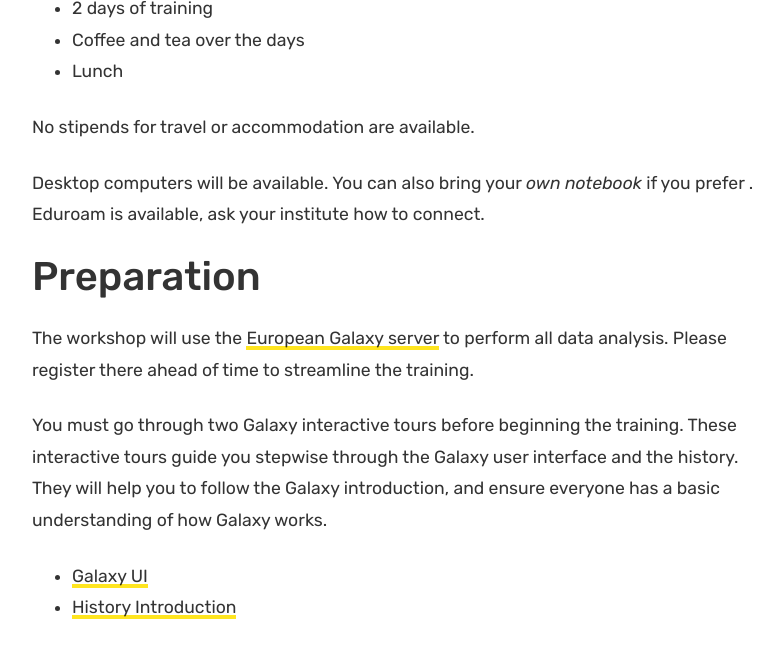
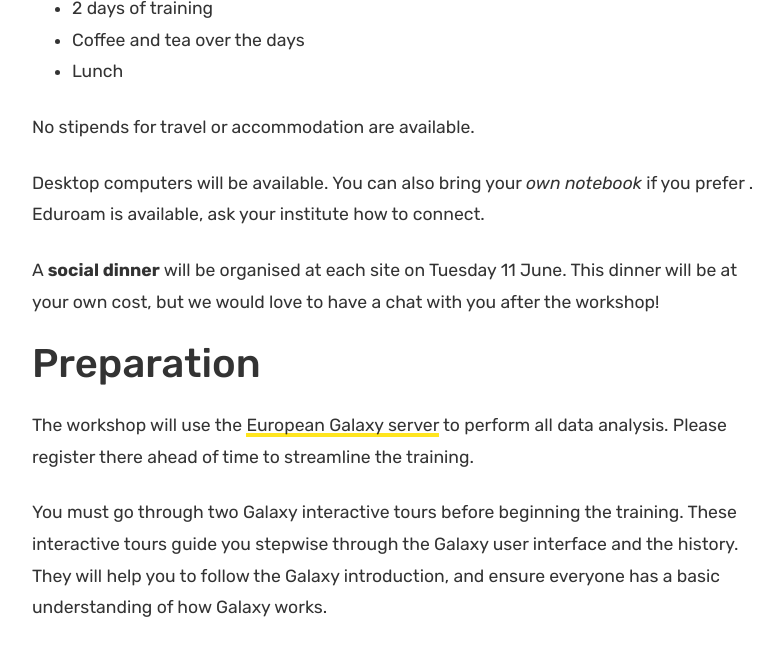
Before and after one commit to gallantries/gallantries.github.io, a Jekyll site: the page built from _events/2019-03-25-first-galantries-workshop.md, in a window 1280 px wide and 1400 px high, scrolled down 2470 px. Shown: the top 653 px of the window, without its empty margins (53-829 px from the left). Built offline with Jekyll 4.4.1, drawn with Linux system fonts in a browser that asks for light colours; nearby versions of some CDN libraries; some of the changed text lies outside the part shown.

Commit message:
update schedule

```diff
--- a/_events/2019-03-25-first-galantries-workshop.md
+++ b/_events/2019-03-25-first-galantries-workshop.md
@@ -79,6 +79,8 @@ The workshop is free of charge and covers:
 No stipends for travel or accommodation are available.
 
 Desktop computers will be available. You can also bring your *own notebook* if you prefer . Eduroam is available, ask your institute how to connect.
+
+A **social dinner** will be organised at each site on Tuesday 11 June. This dinner will be at your own cost, but we would love to have a chat with you after the workshop!
 
 # Preparation
 
```
Also changed, not shown: other parts of _events/2019-03-25-first-galantries-workshop.md (+4 -4 lines).
